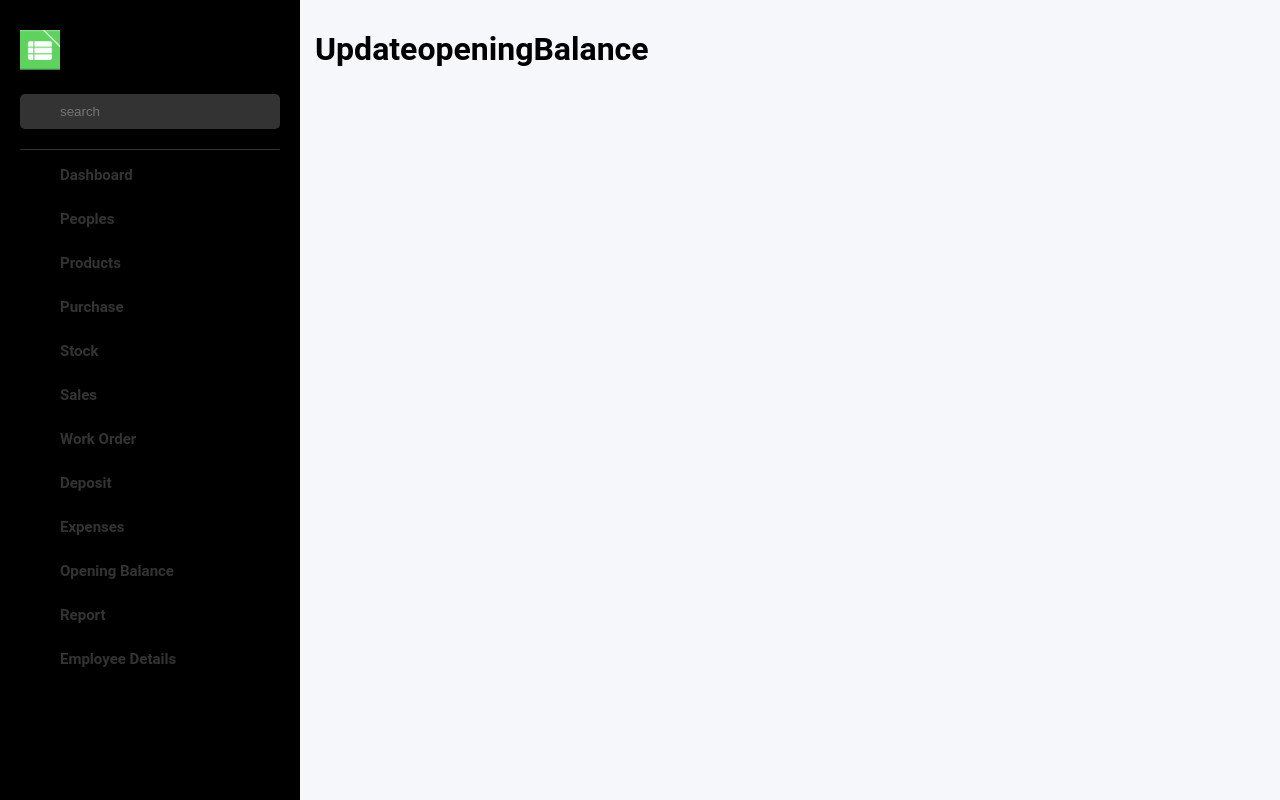
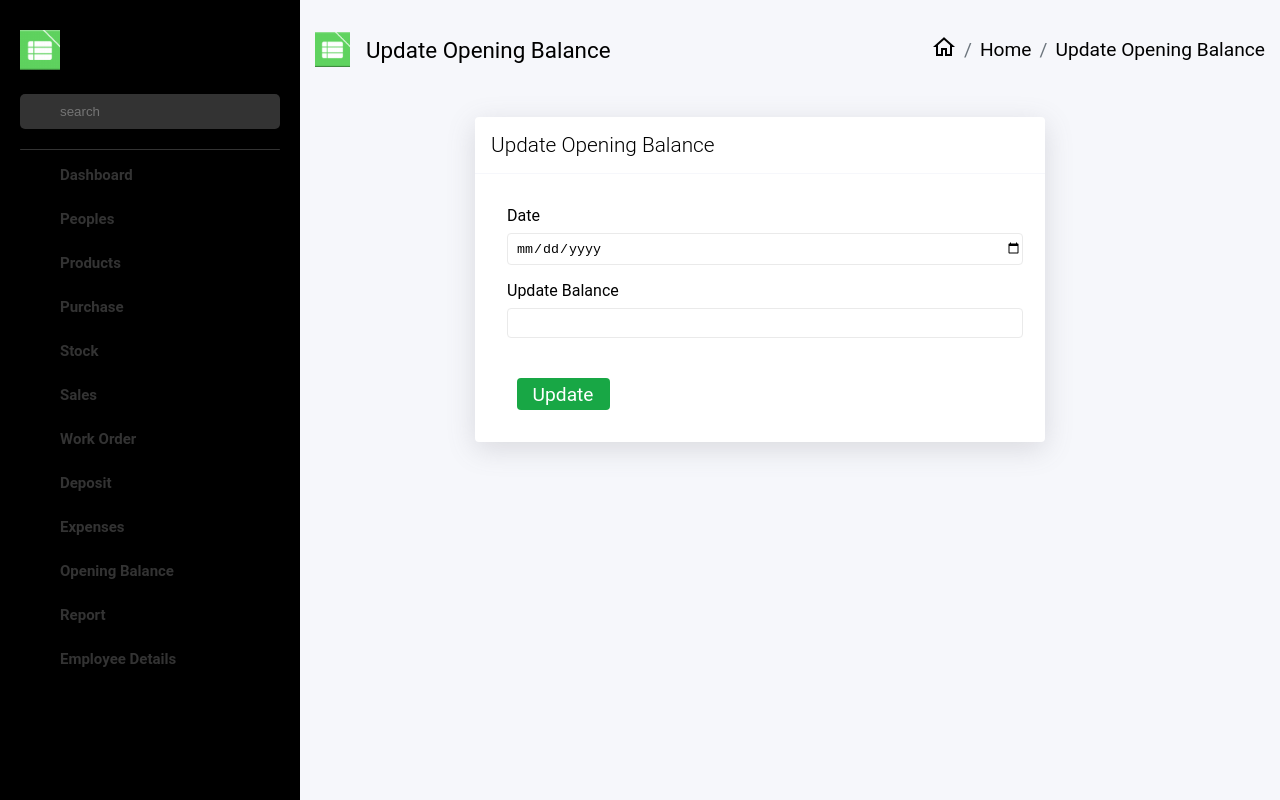
Before and after one commit to tajul7472/erp-system, a React (Create React App) app in the folder erp-ui/: page /OpeningBlance/updateopeningbalance in a window 1280 px wide. Built offline with nearby package versions, Linux system fonts and the light colour scheme; the HTML template or start-up script is replaced by a standard one.

Commit message:
opening balance

```diff
--- a/erp-ui/src/App.js
+++ b/erp-ui/src/App.js
@@ -19,6 +19,7 @@ import DepositCategory from './Pages/Deposit Page/DepositCategory';
 import AllDeposit from './Pages/Deposit Page/AllDeposit';
 import ExpensesCategory from './Pages/Expense Page/ExpensesCategory';
 import AllExpenses from './Pages/Expense Page/AllExpenses';
+import OpeningBlance from './Pages/Balance Page/OpeningBlance';
 // import SideMenu, { menuItems } from "./components/SideMenu";
 import { BrowserRouter as Router, Routes, Route } from "react-router-dom";
 function App() {
@@ -106,12 +107,12 @@ function App() {
   // const AllExpenses = () => {
   //   return <h1>AllExpenses</h1>
   // }
-  const OpeningBlance = () => {
-    return <h1>OpeningBlance</h1>
-  }
-  const UpdateopeningBalance = () => {
-    return <h1>UpdateopeningBalance</h1>
-  }
+  // const OpeningBlance = () => {
+  //   return <h1>OpeningBlance</h1>
+  // }
+  // const UpdateopeningBalance = () => {
+  //   return <h1>UpdateopeningBalance</h1>
+  // }
   const DailyOpeningBalance = () => {
     return <h1>DailyOpeningBalance</h1>
   }
@@ -230,12 +231,10 @@ function App() {
           <Route path={"/Expenses/allExpenses"}element={<AllExpenses />}>
 
             </Route>
-          <Route path={"/OpeningBlance/updateopeningbalance"}element={<UpdateopeningBalance />}>
+          <Route path={"/OpeningBlance/updateopeningbalance"}element={<OpeningBlance />}>
 
             </Route>
-          <Route path={"/OpeningBlance"}element={<OpeningBlance />}>
 
-            </Route>
           <Route path={"/OpeningBlance/dailyopeningbalance"}element={<DailyOpeningBalance />}>
 
             </Route>
--- /dev/null
+++ b/erp-ui/src/Pages/Balance Page/OpeningBlance.js
@@ -0,0 +1,64 @@
+import React from 'react'
+import logo from '../../Icons/logo.png'
+import home from '../../Icons/home.png'
+import './openingBalance.css'
+
+const OpeningBlance = () => {
+    return (
+        <>
+            <div className='opening-balance-section'>
+                <div className='header-top'>
+                    <div className='header-top-logo'>
+                        <img src={logo} alt='Header Logo' />
+                        <span>Update Opening Balance</span>
+                    </div>
+                    <div className='header-top-tittle'>
+                        <span><img src={home} /></span>
+                        <span>Home</span>
+                        <span>Update Opening Balance</span>
+                    </div>
+                </div>
+                <div className='opening-balance-main-section'>
+                    <div className='update-balance'>
+                        <h3>Update Opening Balance</h3>
+
+                    </div>
+                    <div className='customer-search-option'>
+                        <form className='create-update-form'>
+
+
+                            <div className="label-with-input">
+                                <label>Date</label>
+                                <input type="date"
+                                />
+
+                            </div>
+                            <div className="label-with-input">
+                                <label>Update Balance</label>
+                                <input type="text"
+                                />
+
+                            </div>
+                            <div className="update-balance-btn">
+                                <button>Update</button>
+
+
+                            </div>
+
+
+                        </form>
+
+                    </div>
+
+
+
+                </div>
+
+
+
+            </div></>
+
+    )
+}
+
+export default OpeningBlance
--- /dev/null
+++ b/erp-ui/src/Pages/Balance Page/openingBalance.css
@@ -0,0 +1,42 @@
+.opening-balance-main-section{
+    background-color: #ffff;
+    border-radius: 4px;
+    /* box-shadow: 0 1px 1px rgb(0 0 0 / 10%); */
+    box-shadow: rgba(0, 0, 0, 0.05) 0px 6px 24px 0px, rgba(0, 0, 0, 0.08) 0px 0px 0px 1px;
+    margin-top: 2rem;
+    width: 60%;
+    margin: 3rem 15rem 5rem 10rem;
+    box-shadow: rgba(100, 100, 111, 0.2) 0px 7px 29px 0px;
+
+}
+.update-balance{
+
+}
+.update-balance h3{
+    font-family: 'roboto';
+    font-size: 1.3rem;
+    font-weight: 300;
+    border-bottom: 1px solid #F6F7FB;
+    padding: 1rem;
+
+}
+.create-update-form{
+    padding: 2rem;
+}
+.update-balance-btn button{
+
+    margin-top: 1.5rem;
+    margin-left: 0.6rem;
+    margin-right: 0.5rem;
+    padding: 0.3rem 1rem;
+    outline: none;
+    border: none;
+    border-radius: 4px;
+    background-color: #18A745;
+    color: #ffff;
+    font-family: 'roboto';
+    font-size: 1.2rem;
+}
+.update-balance-btn button:hover{
+    background-color: #148839;
+}
```
Also changed, not shown: erp-ui/src/Pages/Company Page/Company.js (+0 -8 lines).
